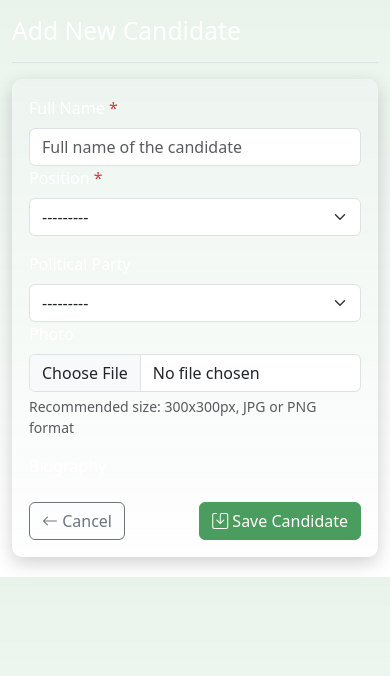
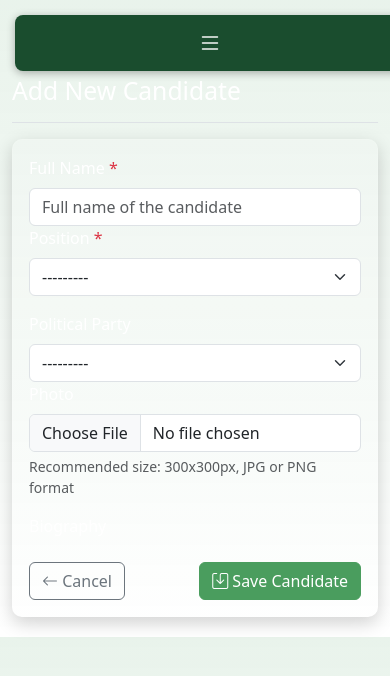
Before and after one commit to antheaayaroda-source/votingsystem, a Django app: page /dashboard/candidates/add/ in a window 390 px wide. Shown: the top 676 px of the page. Run offline with Django 5.2, Linux system fonts and the light colour scheme; a user stored in the database is signed in; data comes from the database, SQL or seed files in the repository; some libraries are stand-ins or nearby versions.

Commit message:
Add mobile-responsive sidebar with hamburger menu

```diff
--- a/voting/templates/voting/admin/base.html
+++ b/voting/templates/voting/admin/base.html
@@ -187,14 +187,76 @@
         .btn-confirm:hover {
             background: rgba(26,77,46,0.9);
         }
+
+        /* Mobile Menu Toggle */
+        .mobile-menu-toggle {
+            position: fixed;
+            top: 15px;
+            left: 15px;
+            z-index: 10000;
+            background: var(--green-dark);
+            color: white;
+            border: none;
+            border-radius: 8px;
+            padding: 10px 15px;
+            font-size: 24px;
+            cursor: pointer;
+            box-shadow: 0 2px 8px rgba(0,0,0,0.3);
+        }
+
+        /* Mobile Sidebar Styles */
+        @media (max-width: 767px) {
+            .sidebar {
+                position: fixed;
+                top: 0;
+                left: -100%;
+                width: 280px;
+                height: 100vh;
+                z-index: 9998;
+                transition: left 0.3s ease;
+                overflow-y: auto;
+            }
+
+            .sidebar.active {
+                left: 0;
+            }
+
+            .sidebar-overlay {
+                display: none;
+                position: fixed;
+                top: 0;
+                left: 0;
+                width: 100%;
+                height: 100%;
+                background: rgba(0,0,0,0.5);
+                z-index: 9997;
+            }
+
+            .sidebar-overlay.active {
+                display: block;
+            }
+
+            main {
+                margin-left: 0 !important;
+                padding-top: 60px;
+            }
+        }
     </style>
     {% block extra_css %}{% endblock %}
 </head>
 <body>
+    <!-- Sidebar Overlay for Mobile -->
+    <div class="sidebar-overlay" id="sidebarOverlay"></div>
+
     <div class="container-fluid">
         <div class="row">
+            <!-- Mobile Menu Toggle -->
+            <button class="mobile-menu-toggle d-md-none" onclick="toggleSidebar()">
+                <i class="bi bi-list"></i>
+            </button>
+
             <!-- Sidebar -->
-            <div class="col-md-2 sidebar d-none d-md-block">
+            <div class="col-md-2 sidebar" id="adminSidebar">
                 <div class="text-center mb-4">
                     <img src="{% static 'voting/images/logo.png' %}" alt="Logo" style="height: 80px; width: auto; margin-bottom: 15px; background: transparent !important; box-shadow: none !important; border: none !important;">
                     <h4>Voting System</h4>
@@ -346,6 +408,22 @@
                 }
             });
         });
+
+        // Mobile sidebar toggle
+        function toggleSidebar() {
+            const sidebar = document.getElementById('adminSidebar');
+            const overlay = document.getElementById('sidebarOverlay');
+            sidebar.classList.toggle('active');
+            if (overlay) overlay.classList.toggle('active');
+        }
+
+        // Close sidebar when clicking overlay
+        window.addEventListener('DOMContentLoaded', function() {
+            const overlay = document.getElementById('sidebarOverlay');
+            if (overlay) {
+                overlay.addEventListener('click', toggleSidebar);
+            }
+        });
     </script>
 
     {% block extra_js %}{% endblock %}
```
